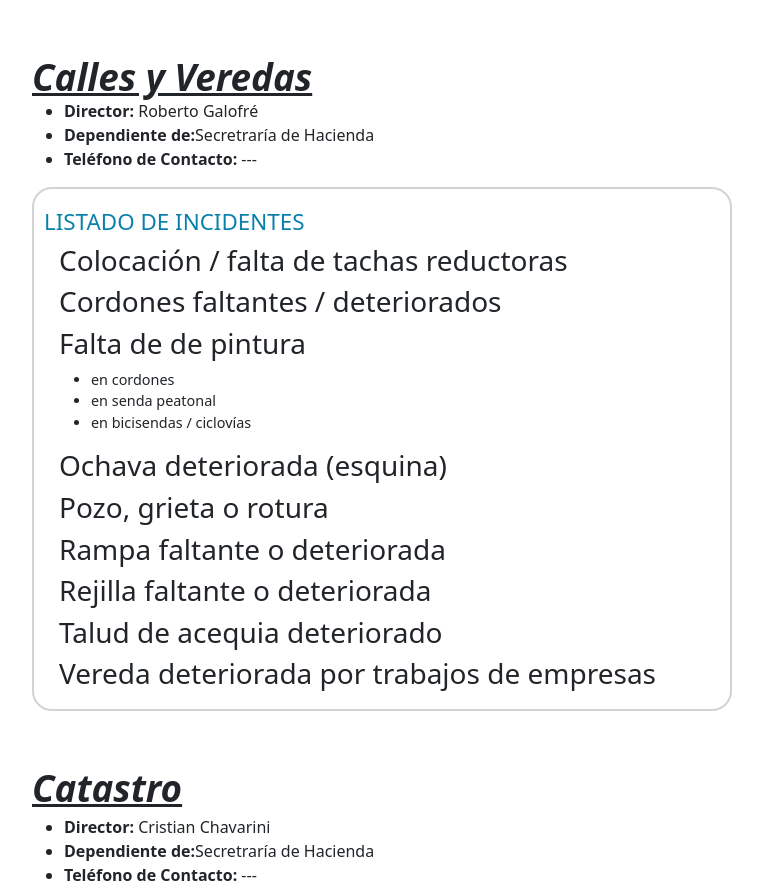
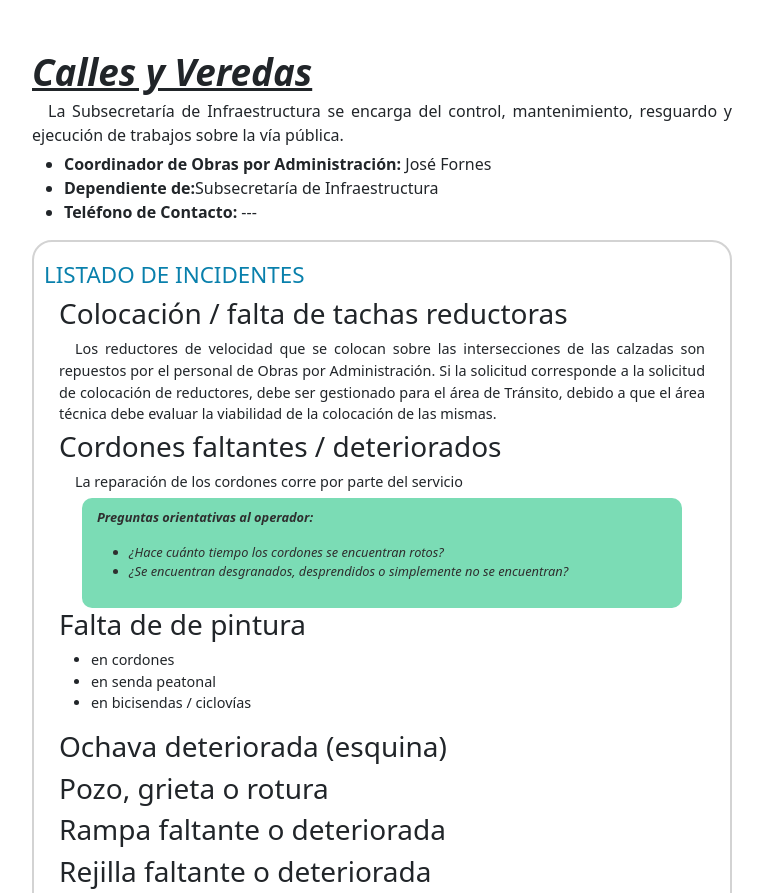
Before and after one commit to fpetroni-mza/mesa-ayuda-v2.0, a plain HTML site: page index.html in a window 1280 px wide. Shown: the part 10118-11011 px from the top of the page, without its empty margins (298-1061 px from the left). Drawn offline with nearby package versions, Linux system fonts and the light colour scheme.

Commit message:
08/02/2023 v1

```diff
--- a/index.html
+++ b/index.html
@@ -430,7 +430,6 @@
         <!-- ARBOLADO -->
         <section id="as-arbolado">
             <h2>Arbolado</h2>
-            <p></p>
             <article>
                 <ul>
                     <li><b>Directora:</b> Ivanna Klimisch</li>
@@ -652,10 +651,11 @@
         <!-- CALLES Y VEREDAS -->
         <section id="as-calles-veredas">
             <h2>Calles y Veredas</h2>
-            <article>
-                <ul>
-                    <li><b>Director:</b> Roberto Galofré</li>
-                    <li><b>Dependiente de:</b>Secretraría de Hacienda</li>
+            <p>La Subsecretaría de Infraestructura se encarga del control, mantenimiento, resguardo y ejecución de trabajos sobre la vía pública.</p>
+            <article>
+                <ul>
+                    <li><b>Coordinador de Obras por Administración:</b> José Fornes</li>
+                    <li><b>Dependiente de:</b>Subsecretaría de Infraestructura</li>
                     <li><b>Teléfono de Contacto:</b> --- </li>
                 </ul>
             </article>
@@ -663,11 +663,19 @@
                 <h2>Listado de Incidentes</h2>
                 <div class="container-incidente">
                     <h3>Colocación / falta de tachas reductoras</h3>
-                    <p></p>
+                    <p>Los reductores de velocidad que se colocan sobre las intersecciones de las calzadas son repuestos por el personal de Obras por Administración. Si la solicitud corresponde a la solicitud de colocación de reductores, debe ser gestionado
+                        para el área de Tránsito, debido a que el área técnica debe evaluar la viabilidad de la colocación de las mismas.</p>
                 </div>
                 <div class="container-incidente">
                     <h3>Cordones faltantes / deteriorados</h3>
-                    <p></p>
+                    <p>La reparación de los cordones corre por parte del servicio </p>
+                    <div class="div-preguntas-incidentes">
+                        <p>Preguntas orientativas al operador:</p>
+                        <ul>
+                            <li>¿Hace cuánto tiempo los cordones se encuentran rotos?</li>
+                            <li>¿Se encuentran desgranados, desprendidos o simplemente no se encuentran?</li>
+                        </ul>
+                    </div>
                 </div>
                 <div class="container-incidente">
                     <h3>Falta de de pintura</h3>
```
